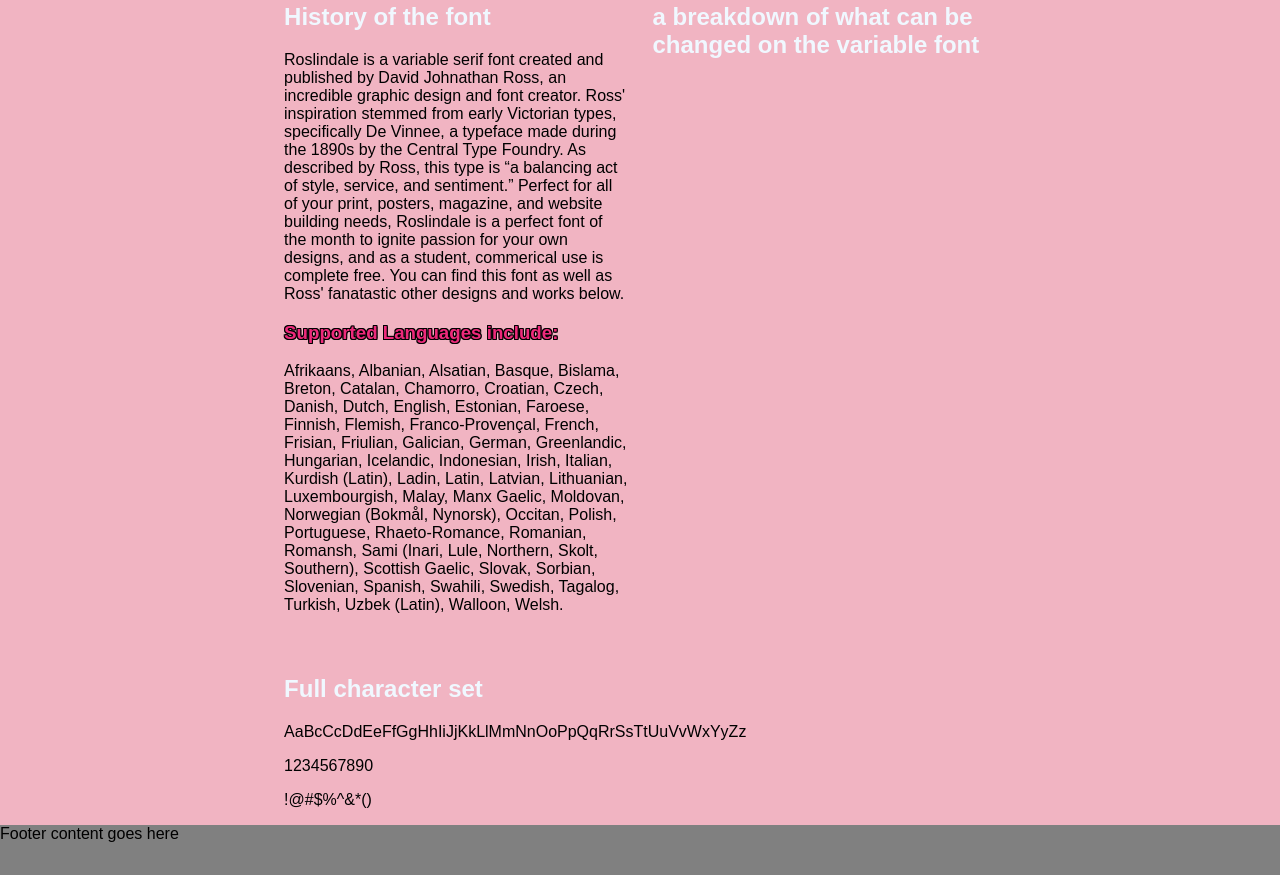
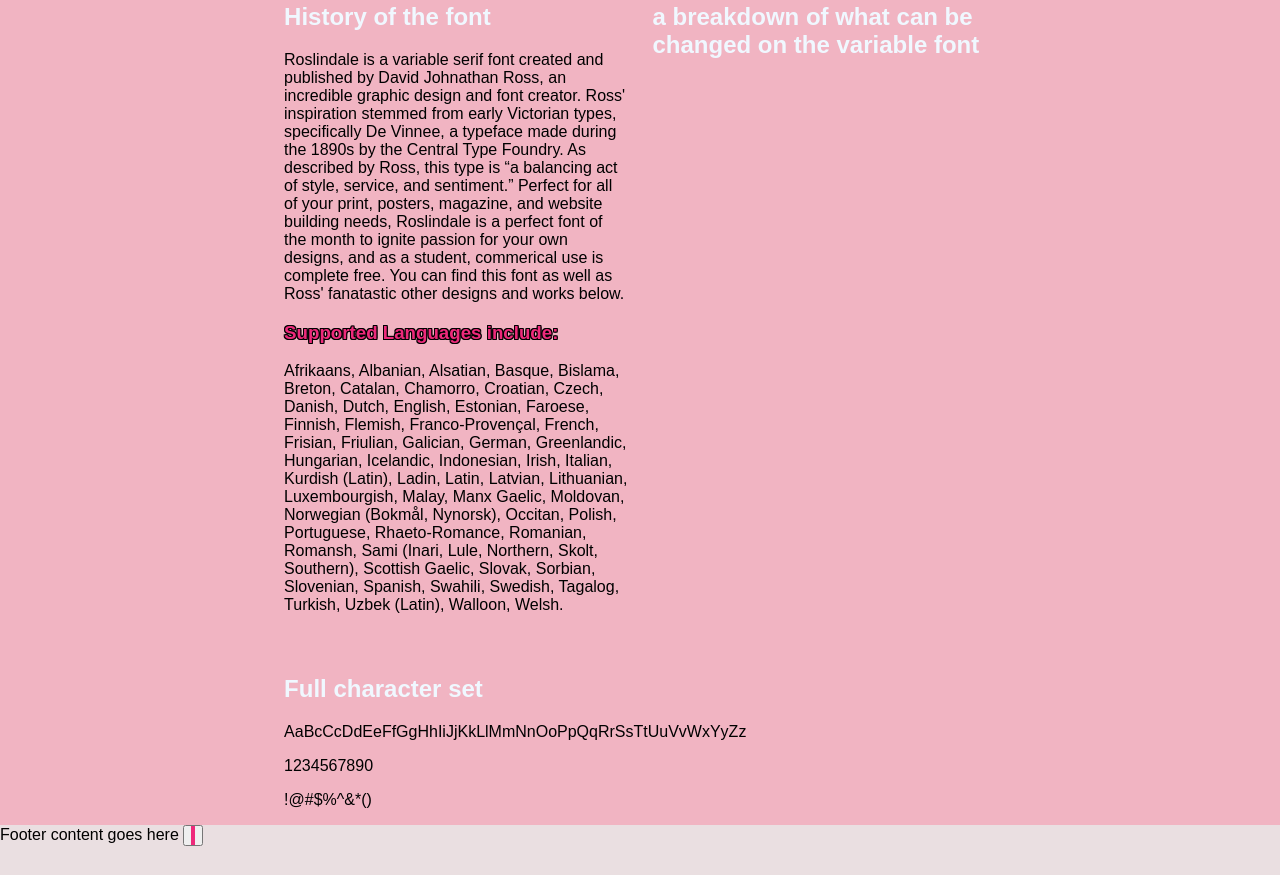
Before and after one commit to cosmicdreamzzx/roslindale, a plain HTML site: page index.html in a window 1280 px wide. Shown: the part 441-1316 px from the top of the page. Drawn offline with Linux system fonts and the light colour scheme; a web font is replaced by a local one.

Commit message:
added links to font and changes to footer

```diff
--- a/index.html
+++ b/index.html
@@ -63,6 +63,7 @@
           <!-- Start of the footer -->
           <footer>
             Footer content goes here
+            <button><a href= "https://djr.com/roslindale/" class="outline"> </a></button>
           </footer>
 
 </body>
--- a/main.css
+++ b/main.css
@@ -43,8 +43,14 @@
 }
 /* CSS for the footer */
 footer{
-    background-color: gray;
+    background-color: #eadfe1;
     height: 50px;
+    .outline {
+        background-color: transparent;
+        color: #f1b4c2;
+        border: 2px solid #EE2A7B;
+        transition: all 0.3s ease;
+    }
 }
 
 h2{
--- a/navigation.css
+++ b/navigation.css
@@ -19,7 +19,7 @@
   }
   header {
     /* where to set the color of the nav bar */
-      background: #EADFE1;
+      background: #eadfe1;
       text-align: center;
       top:0px;
       position: fixed;
```
